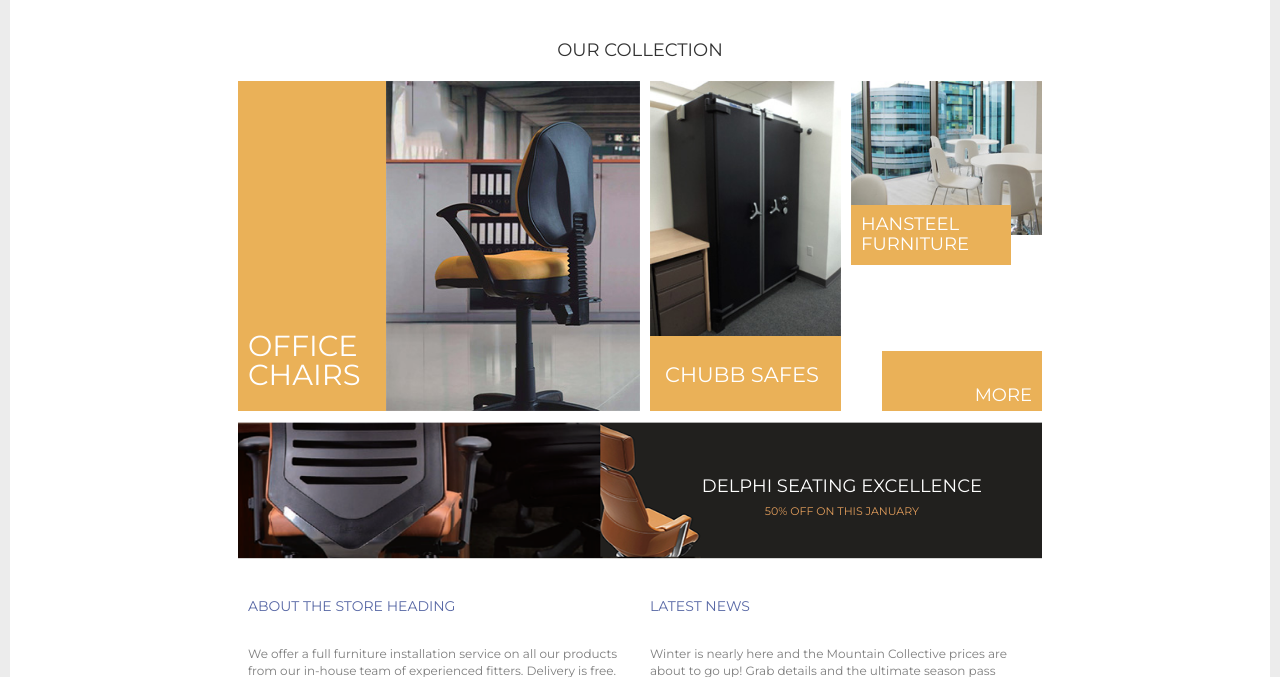
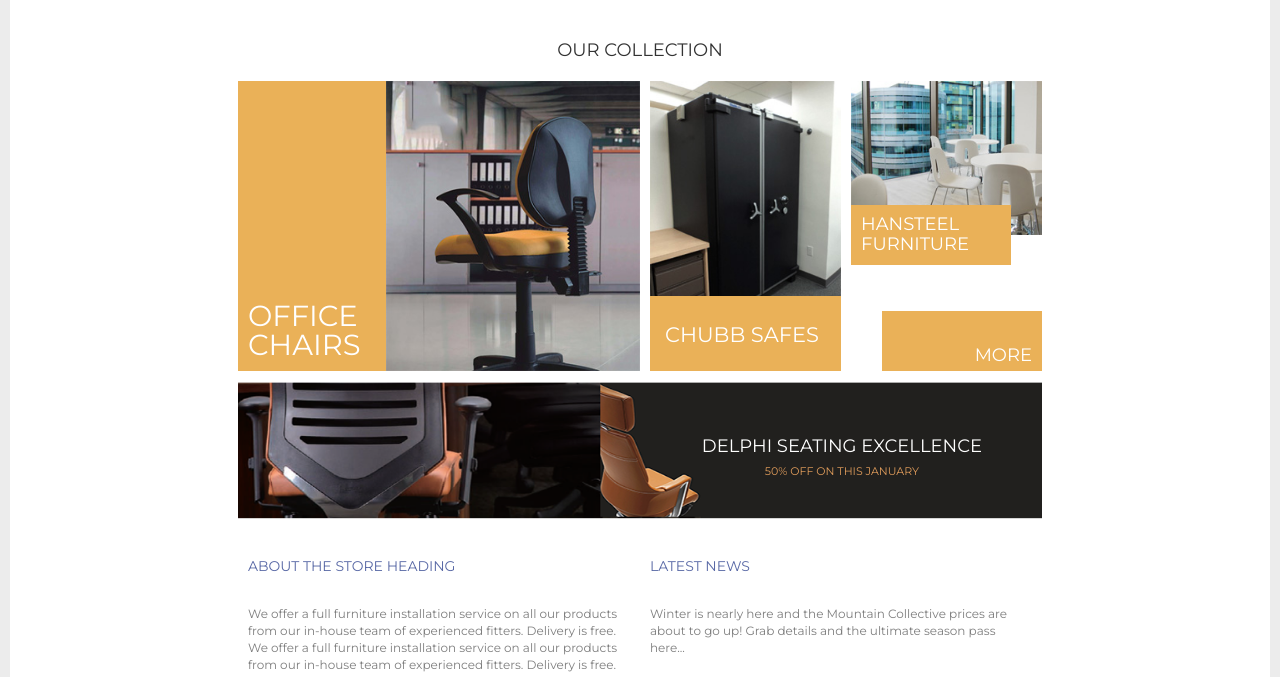
Before and after one commit to vsrzone/nimo, a PHP site: page / in a window 1280 px wide. Shown: the part 577-1254 px from the top of the page. Run offline with PHP 8.4, Linux system fonts and the light colour scheme; some libraries are stand-ins or nearby versions.

Commit message:
330 issue fixed

```diff
--- a/about.php
+++ b/about.php
@@ -36,6 +36,7 @@
 	<div class="container-fluid padding-t-30 slideshow">
 		<div class="row">
 			<div id="top-banner">
+				<img src="images/banner" alt="" title="">
 				<div id="page-title-wrapper">
 					<p id="page-title">Who we are.</p>
 					<p id="breadcrums"><a href="#">About</a></p>
--- a/style.css
+++ b/style.css
@@ -383,7 +383,7 @@ body{
 }
 
 .showcase-box{
-	height: 330px;
+	height: 290px;
 	position: relative;
 	box-sizing: border-box;
 }
@@ -413,14 +413,14 @@ body{
 }
 
 #office-title{
-	height: 330px;
+	height: 290px;
 	width: 148px;
 	position: relative;
 	background-color: #eab158;
 }
 
 #office-pic{
-	height: 330px;
+	height: 290px;
 	width: 254px;
 	position: relative;
 	background-repeat: no-repeat;
@@ -433,7 +433,7 @@ body{
 	position: absolute;
 	font-size: 29px;
 	color: #fff;
-	top: 250px;
+	top: 220px;
 	left: 10px;
 	line-height: 1.0;
 }
```
